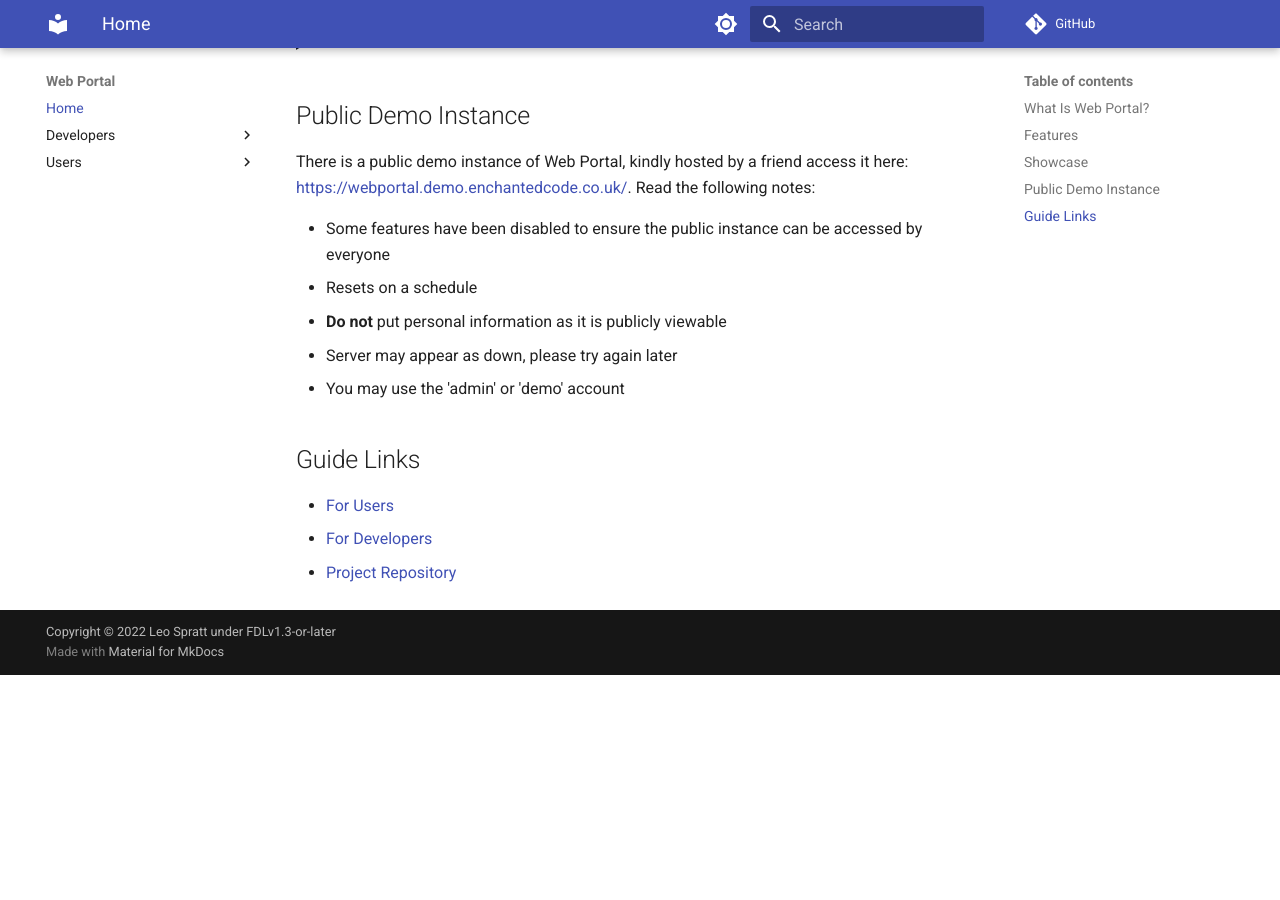
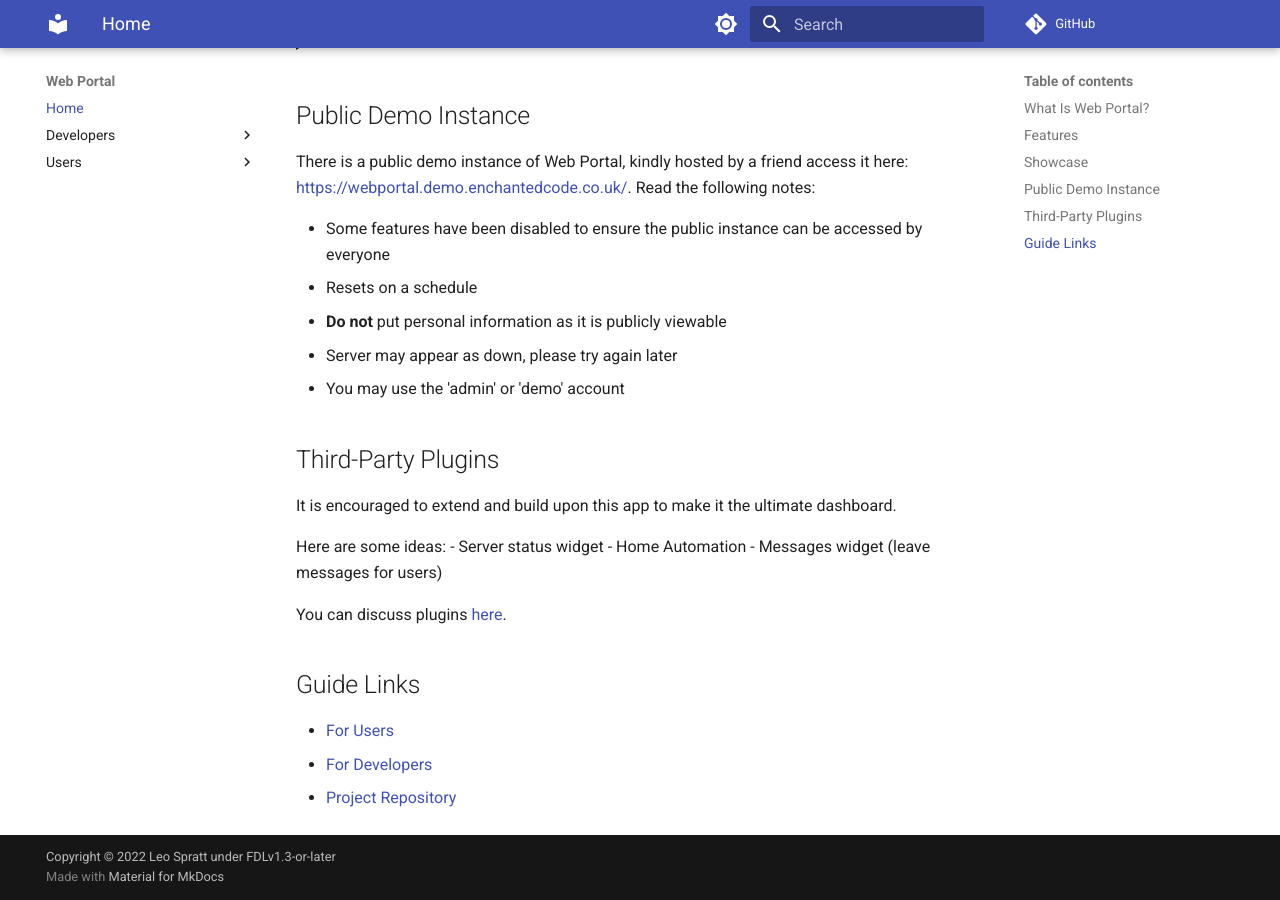
Before and after one commit to enchant97/web-portal, an MkDocs documentation site: the page built from docs/index.md, in a window 1280 px wide and 900 px high, scrolled down 1597 px. Built offline with MkDocs 1.6.1 and Material for MkDocs 9.7.7, drawn with Linux system fonts in a browser that asks for light colours; comment, search, counter and statistics services are not loaded; before the commit the page ends 2272 px from its top, so only the background shows below that.

Commit message:
add note about third-party plugins

```diff
--- a/docs/index.md
+++ b/docs/index.md
@@ -39,6 +39,16 @@ There is a public demo instance of Web Portal, kindly hosted by a friend access
 - Server may appear as down, please try again later
 - You may use the 'admin' or 'demo' account
 
+## Third-Party Plugins
+It is encouraged to extend and build upon this app to make it the ultimate dashboard.
+
+Here are some ideas:
+- Server status widget
+- Home Automation
+- Messages widget (leave messages for users)
+
+You can discuss plugins [here](https://github.com/enchant97/web-portal/discussions/categories/third-party-plugins).
+
 ## Guide Links
 - [For Users](users/index.md)
 - [For Developers](developers/index.md)
```
Also changed, not shown: README.md (+10 -0 lines).
